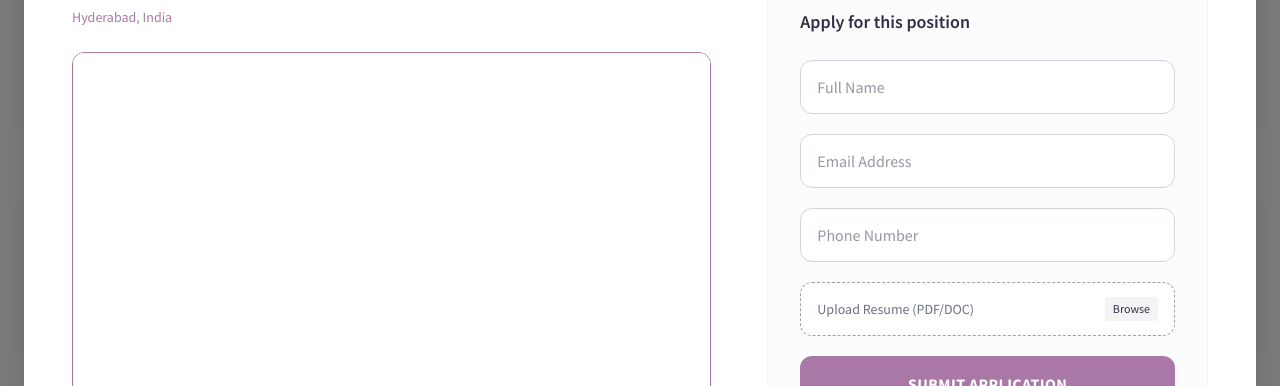
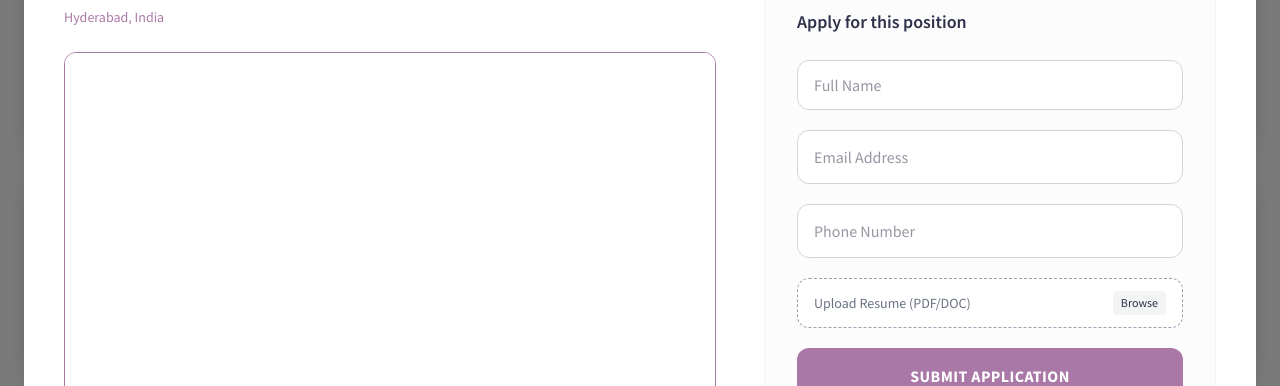
Before and after one commit to euradicletrainingllp-byte/ER-Website-New, a React (Vite) app: page /grow-with-us in a window 1280 px wide. Both pictures are taken after a click on the element 322 px from the left and 3307 px from the top of the page. Shown: the part 3038-3424 px from the top of the page. Built offline with nearby package versions, Linux system fonts and the light colour scheme; a web font is replaced by a local one.

Commit message:
UPDATED FORMS

```diff
--- a/src/sections/Jobs.jsx
+++ b/src/sections/Jobs.jsx
@@ -218,14 +218,14 @@ export default function Jobs() {
       {selectedRole &&
         createPortal(
           <div
-            className="fixed inset-0 bg-black/50 flex items-center justify-center z-50 px-6 py-6"
+            className="fixed inset-0 bg-black/50 flex items-start sm:items-center justify-center z-50 px-3 sm:px-6 py-4 sm:py-6 overflow-y-auto"
             onClick={() => {
               setSelectedRole(null);
               setIsPdfExpanded(false);
             }}
           >
             <div
-              className="bg-[var(--color-bg-white)] w-full max-w-6xl xl:max-w-7xl 2xl:max-w-[1600px] rounded-2xl p-6 md:p-10 xl:p-12 relative shadow-xl flex flex-col max-h-[95vh] overflow-y-auto"
+              className="bg-[var(--color-bg-white)] w-full max-w-6xl xl:max-w-7xl 2xl:max-w-[1600px] rounded-2xl p-4 sm:p-6 md:p-8 xl:p-10 relative shadow-xl flex flex-col max-h-[92vh] overflow-y-auto"
               onClick={(e) => e.stopPropagation()}
             >
               <button
@@ -238,7 +238,7 @@ export default function Jobs() {
                 ×
               </button>
 
-              <div className="grid lg:grid-cols-12 gap-10 xl:gap-14">
+              <div className="grid grid-cols-1 lg:grid-cols-12 gap-6 sm:gap-8 xl:gap-12">
                 <div className="lg:col-span-7 flex flex-col">
                   <h2 className="text-h3 xl:text-[32px] text-[var(--color-primary-navy)] mb-1">
                     {selectedRole.title}
@@ -249,7 +249,7 @@ export default function Jobs() {
                   </p>
 
                   <div
-                    className={`w-full border border-[var(--color-primary-mauve)] rounded-xl overflow-hidden transition-all duration-500 h-[65vh]`}
+                    className="w-full border border-[var(--color-primary-mauve)] rounded-xl overflow-hidden h-[40vh] sm:h-[50vh] lg:h-[65vh]"
                   >
                     <iframe
                       src={selectedRole.pdfPath}
@@ -259,8 +259,8 @@ export default function Jobs() {
                   </div>
                 </div>
 
-                <div className="lg:col-span-5 flex flex-col justify-start pt-2">
-                  <div className="bg-gray-50/50 p-6 xl:p-8 rounded-2xl border border-gray-100">
+                <div className="lg:col-span-5 flex flex-col justify-start pt-0 lg:pt-2">
+                  <div className="bg-gray-50/50 p-4 sm:p-6 xl:p-8 rounded-2xl border border-gray-100">
                     <h4 className="text-lg font-semibold text-[var(--color-primary-navy)] mb-6">
                       Apply for this position
                     </h4>
@@ -277,7 +277,7 @@ export default function Jobs() {
                       </div>
                     )}
 
-                    <form className="space-y-5" onSubmit={handleSubmit}>
+                    <form className="space-y-4 sm:space-y-5" onSubmit={handleSubmit}>
                       <input
                         type="text"
                         name="fullName"
@@ -285,7 +285,7 @@ export default function Jobs() {
                         onChange={handleChange}
                         placeholder="Full Name"
                         required
-                        className="w-full border border-gray-300 rounded-xl px-4 py-3.5 bg-white"
+                        className="w-full border border-gray-300 rounded-xl px-3 py-2.5 sm:px-4 sm:py-3 bg-white text-sm sm:text-base"
                       />
 
                       <input
@@ -308,7 +308,7 @@ export default function Jobs() {
                         className="w-full border border-gray-300 rounded-xl px-4 py-3.5 bg-white"
                       />
 
-                      <label className="w-full flex items-center justify-between border border-dashed border-gray-400 rounded-xl px-4 py-3.5 bg-white cursor-pointer">
+                      <label className="w-full flex items-center justify-between border border-dashed border-gray-400 rounded-xl px-3 py-2.5 sm:px-4 sm:py-3 bg-white cursor-pointer text-sm sm:text-base">
                         <span className="text-gray-500 text-sm">
                           Upload Resume (PDF/DOC)
                         </span>
@@ -328,7 +328,7 @@ export default function Jobs() {
                       <button
                         type="submit"
                         disabled={loading}
-                        className="w-full bg-[var(--color-primary-mauve)] text-white py-4 rounded-xl font-bold tracking-wide hover:shadow-lg"
+                        className="w-full bg-[var(--color-primary-mauve)] text-white py-3 sm:py-4 rounded-xl font-semibold sm:font-bold text-sm sm:text-base tracking-wide hover:shadow-lg"
                       >
                         {loading ? "Submitting..." : "SUBMIT APPLICATION"}
                       </button>
```
